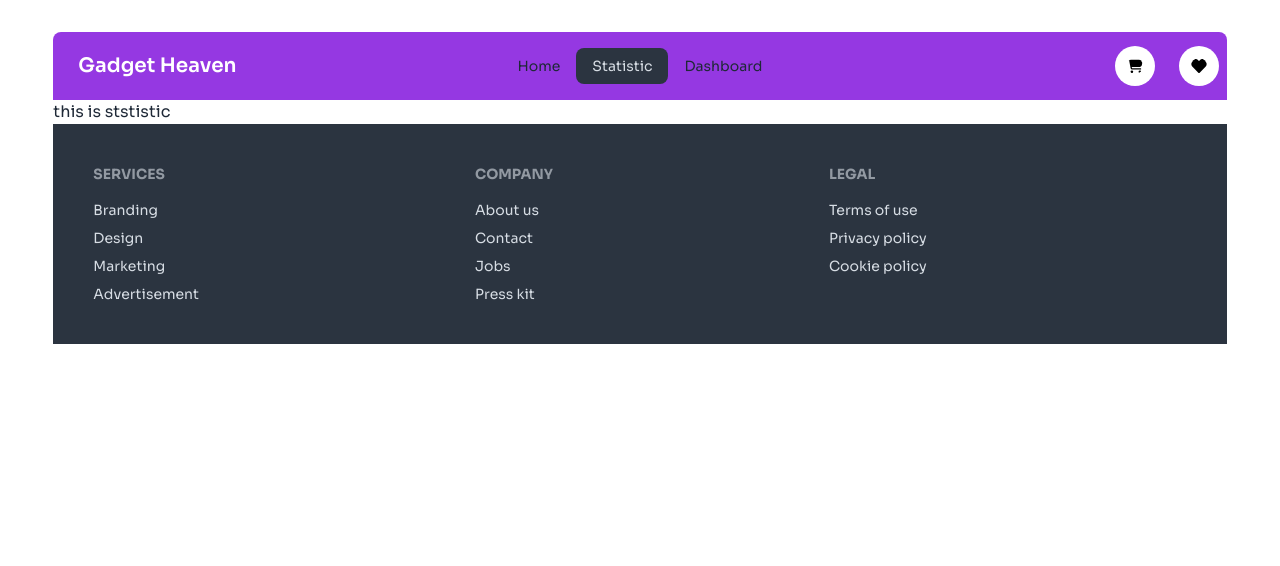
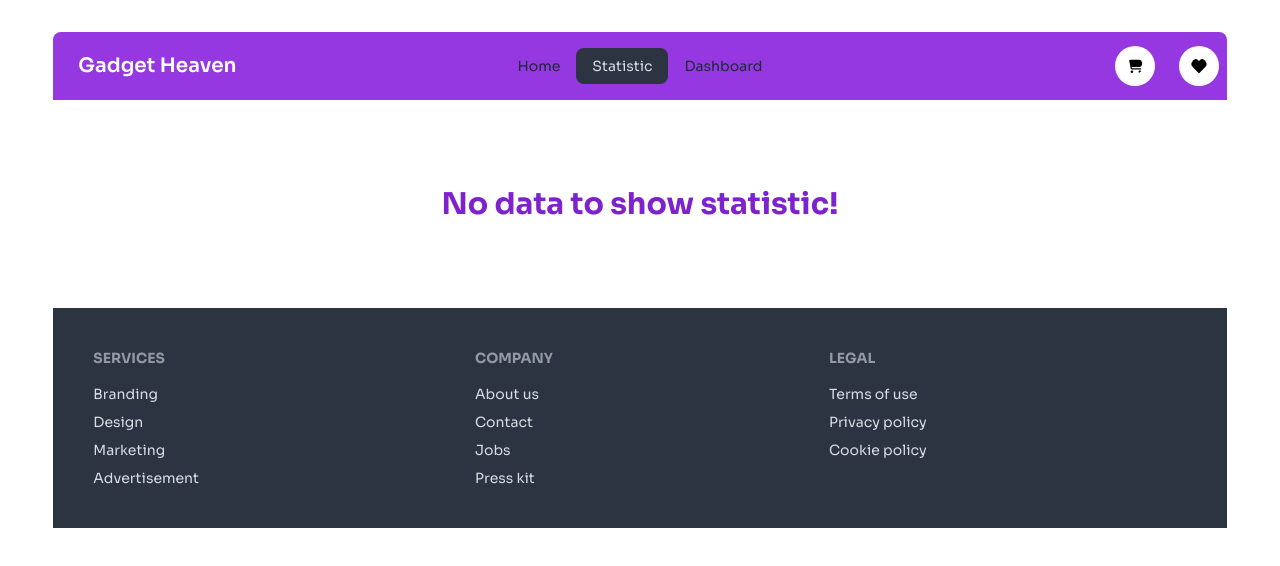
Before and after one commit to programming-hero-web-course-4/b10a8-gadget-heaven-lukmanxpert, a React (Vite) app: page /statistic in a window 1280 px wide. Shown: the top 566 px of the page. Built offline with nearby package versions, Linux system fonts and the light colour scheme.

Commit message:
added sorted functionalities

```diff
--- a/src/components/Cart.jsx
+++ b/src/components/Cart.jsx
@@ -1,7 +1,7 @@
 import { IoFilterCircle } from "react-icons/io5";
 import CartedProducts from "./CartedProducts";
 import { useEffect, useState } from "react";
-const Cart = ({ cartedProducts }) => {
+const Cart = ({ cartedProducts, handleSortByPrice }) => {
     const [totalPrice, setTotalPrice] = useState(0);
 
     useEffect(() => {
@@ -18,7 +18,7 @@ const Cart = ({ cartedProducts }) => {
                     <div>
                         <p className="text-2xl font-bold">Total Cost: <span>{totalPrice}</span></p>
                     </div>
-                    <button className="flex gap-2  items-center border-2 rounded-3xl text-lg font-semibold border-purple-500 px-2 py-1 text-purple-600">Sort By Price <IoFilterCircle></IoFilterCircle></button>
+                    <button onClick={handleSortByPrice} className="flex gap-2  items-center border-2 rounded-3xl text-lg font-semibold border-purple-500 px-2 py-1 text-purple-600">Sort By Price <IoFilterCircle></IoFilterCircle></button>
                     <button className="border-2  rounded-3xl text-lg font-semibold bg-purple-800 text-white border-purple-500 px-2 py-1">Purchase</button>
                 </div>
             </div>
--- a/src/main.jsx
+++ b/src/main.jsx
@@ -24,6 +24,10 @@ function App() {
       position: "top-center"
     })
   }
+  const handleSortByPrice = () => {
+    const sortedProducts = [...cartedProducts].sort((a, b) => b.price - a.price);
+    setCartedProducts(sortedProducts);
+  };
   const [wishedProducts, setWishedProducts] = useState([]);
   const handleWishList = (wishedProduct) => {
     const isExist = wishedProducts.find(pro => pro.product_id === wishedProduct.product_id)
@@ -60,7 +64,7 @@ function App() {
         },
         {
           path: '/dashboard',
-          element: <Dashboard cartedProducts={cartedProducts} wishedProducts={wishedProducts} />,
+          element: <Dashboard handleSortByPrice={handleSortByPrice} cartedProducts={cartedProducts} wishedProducts={wishedProducts} />,
           children: [
             {
               path: '/dashboard/cart',
--- a/src/pages/Dashboard.jsx
+++ b/src/pages/Dashboard.jsx
@@ -3,7 +3,7 @@ import Title from "../components/Title";
 import { Link } from "react-router-dom";
 import Cart from "../components/Cart";
 import Wishlish from "../components/Wishlish";
-const Dashboard = ({cartedProducts, wishedProducts}) => {
+const Dashboard = ({cartedProducts, wishedProducts, handleSortByPrice}) => {
     const [active, setActive] = useState('cart')
     const handleToogle = (btn) => {
         if (btn === 'cart') {
@@ -26,7 +26,7 @@ const Dashboard = ({cartedProducts, wishedProducts}) => {
             </div>
             <div>
                 {
-                    active === 'cart' && <Cart cartedProducts={cartedProducts}></Cart> || <Wishlish wishedProducts={wishedProducts}></Wishlish>
+                    active === 'cart' && <Cart cartedProducts={cartedProducts} handleSortByPrice={handleSortByPrice}></Cart> || <Wishlish wishedProducts={wishedProducts}></Wishlish>
                 }
             </div>
         </div>
--- a/src/pages/Statistic.jsx
+++ b/src/pages/Statistic.jsx
@@ -1,7 +1,7 @@
 const Statistic = () => {
     return (
-        <div>
-            <h1>this is ststistic</h1>
+        <div className="flex justify-center items-center min-h-52">
+            <h1 className="text-3xl font-bold text-purple-700">No data to show statistic!</h1>
         </div>
     );
 };
```
